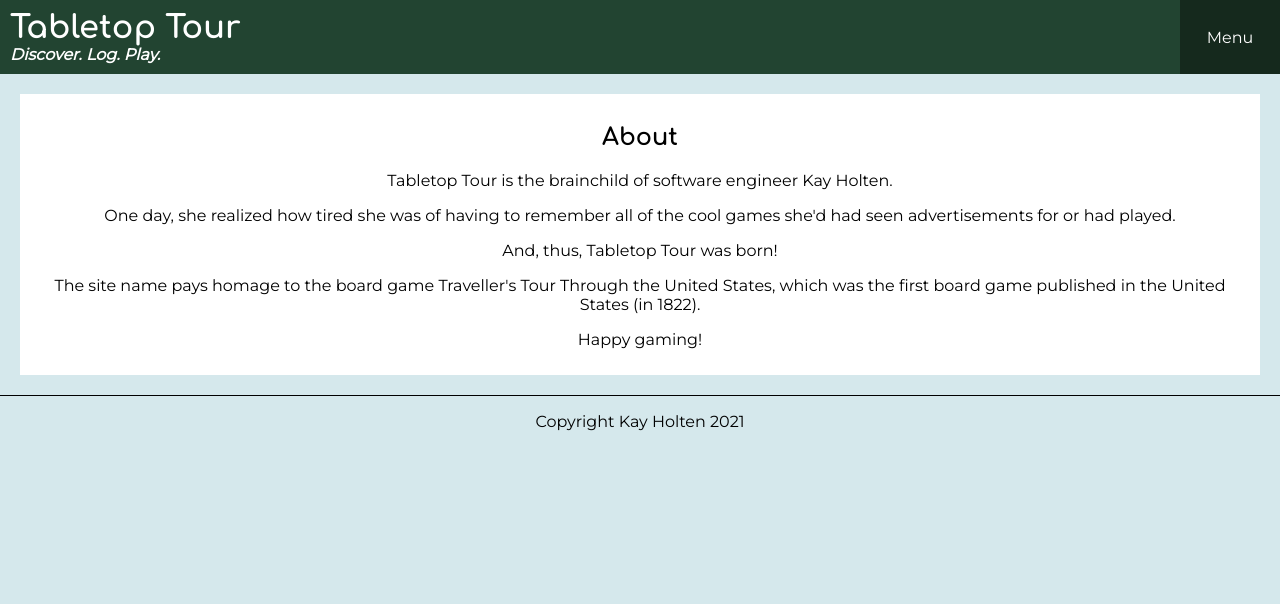
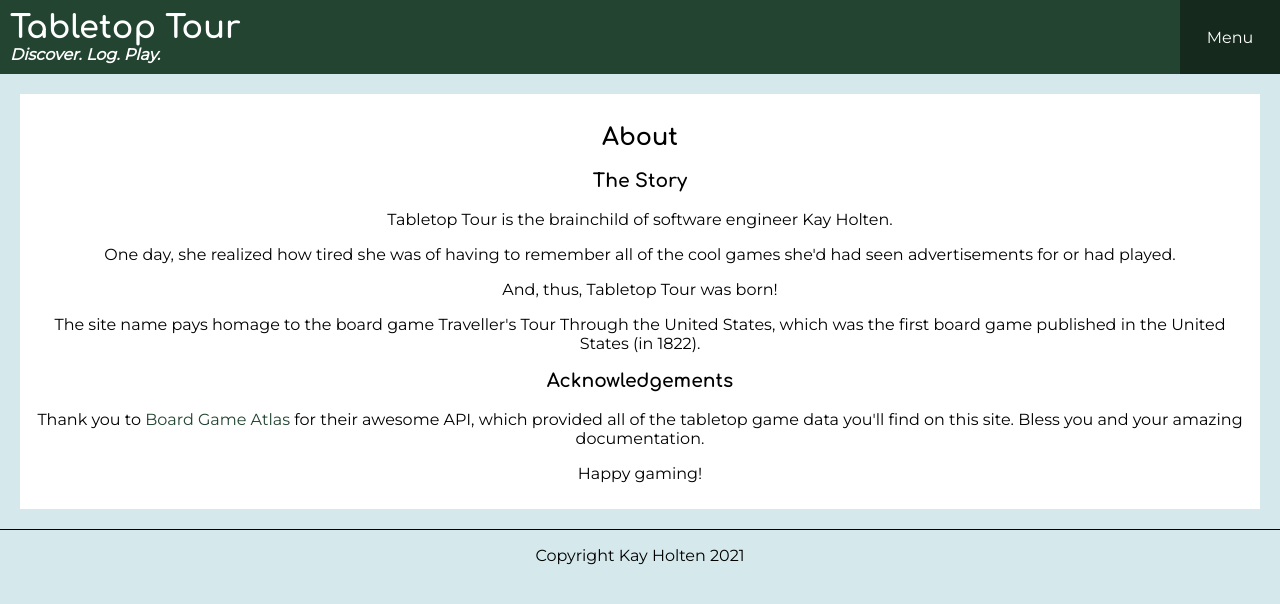
Before and after one commit to kayleidoscope/tabletop-tour-app, a React (Create React App) app: page /about in a window 1280 px wide. Shown: the top 604 px of the page. Built offline with nearby package versions, Linux system fonts and the light colour scheme; no server answers.

Commit message:
gives credit to Board Game Atlas

```diff
--- a/src/about/about.js
+++ b/src/about/about.js
@@ -9,11 +9,15 @@ class About extends Component {
         return (
             <section className="about">
                 <h2>About</h2>
+                <h3>The Story</h3>
                 <p>Tabletop Tour is the brainchild of software engineer Kay Holten.</p>
                 <p>One day, she realized how tired she was of having to remember all of the cool games she'd had seen advertisements for or had played.</p>
                 <p>And, thus, Tabletop Tour was born!</p>
                 <p>The site name pays homage to the board game Traveller's Tour Through the United States,
                      which was the first board game published in the United States (in 1822).</p>
+                <h3>Acknowledgements</h3>
+                <p>Thank you to <a href="https://www.boardgameatlas.com/">Board Game Atlas</a> for their awesome API, which provided all of the tabletop game data you'll find on this site.
+                    Bless you and your amazing documentation.</p>
                 <p>Happy gaming!</p>
             </section>
         )
```
Also changed, not shown: 1 other file (tests, documents, lock files or other folders).
